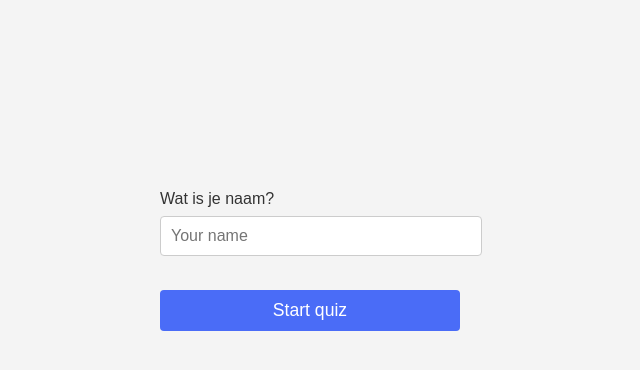
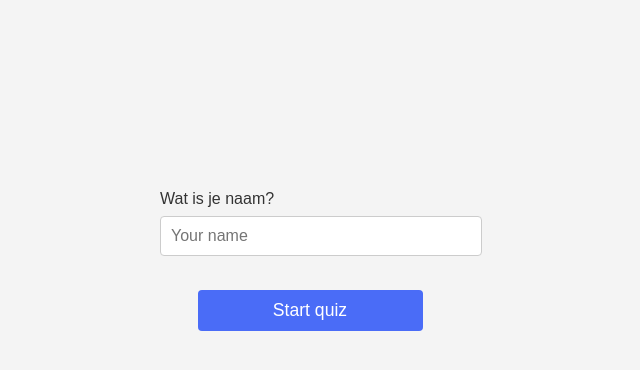
Before and after one commit to D0MN1/fend-1-opdracht, a website: page index.html in a window 1280 px wide. Shown: the part 216-586 px from the top of the page, without its empty margins (330-970 px from the left). Drawn offline with Linux system fonts and the light colour scheme.

Commit message:
Css aangepast

```diff
--- a/style.css
+++ b/style.css
@@ -59,7 +59,7 @@ input[type="text"] {
 }
 
 button {
-    width: 100%;
+    width: 75%;
     background-color: #4A6CF7;
     color: #fff;
     padding: 10px;
@@ -67,6 +67,8 @@ button {
     border-radius: 4px;
     font-size: 1.1em;
     cursor: pointer;
+    margin: 0 auto;
+    display: block;
 }
 
 button:hover {
```
